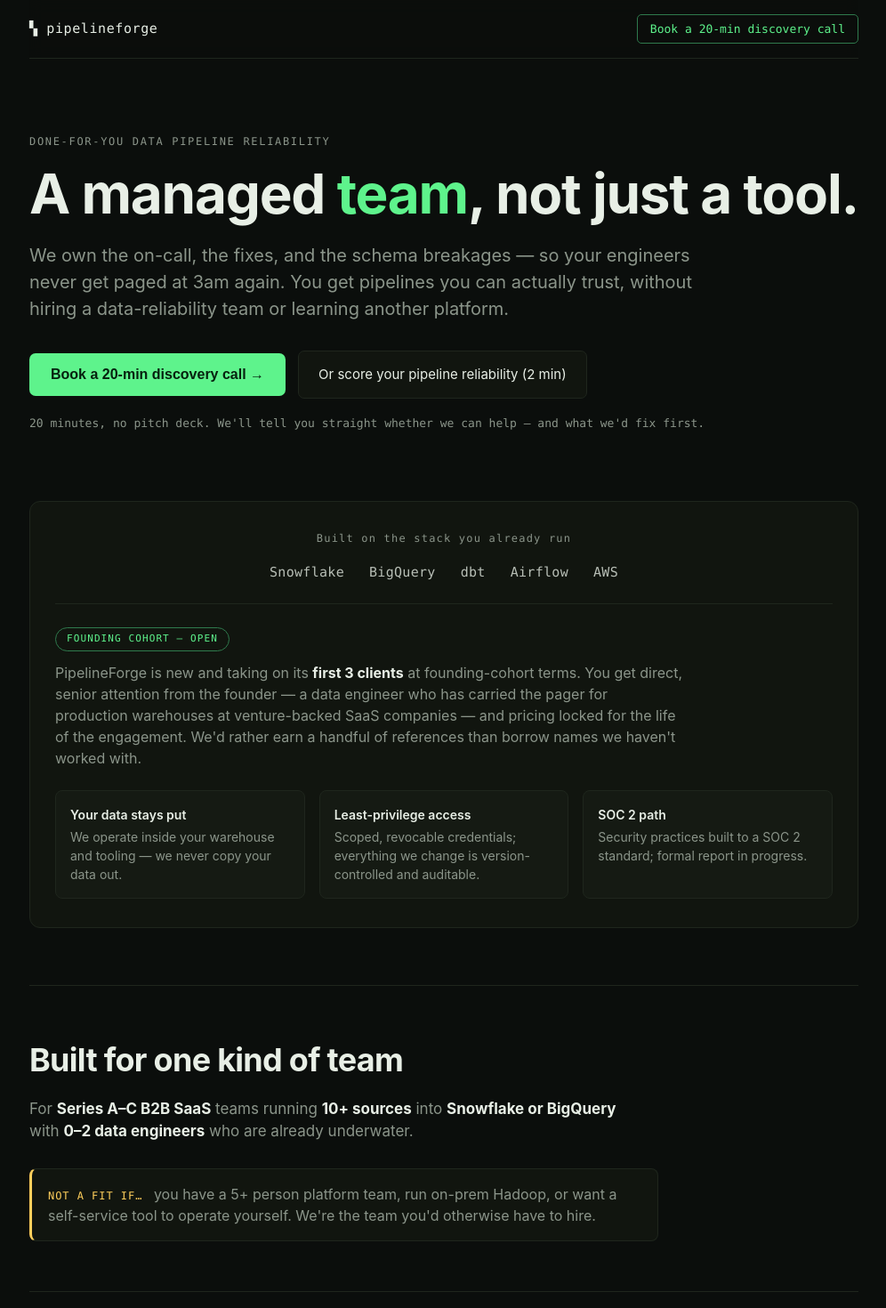
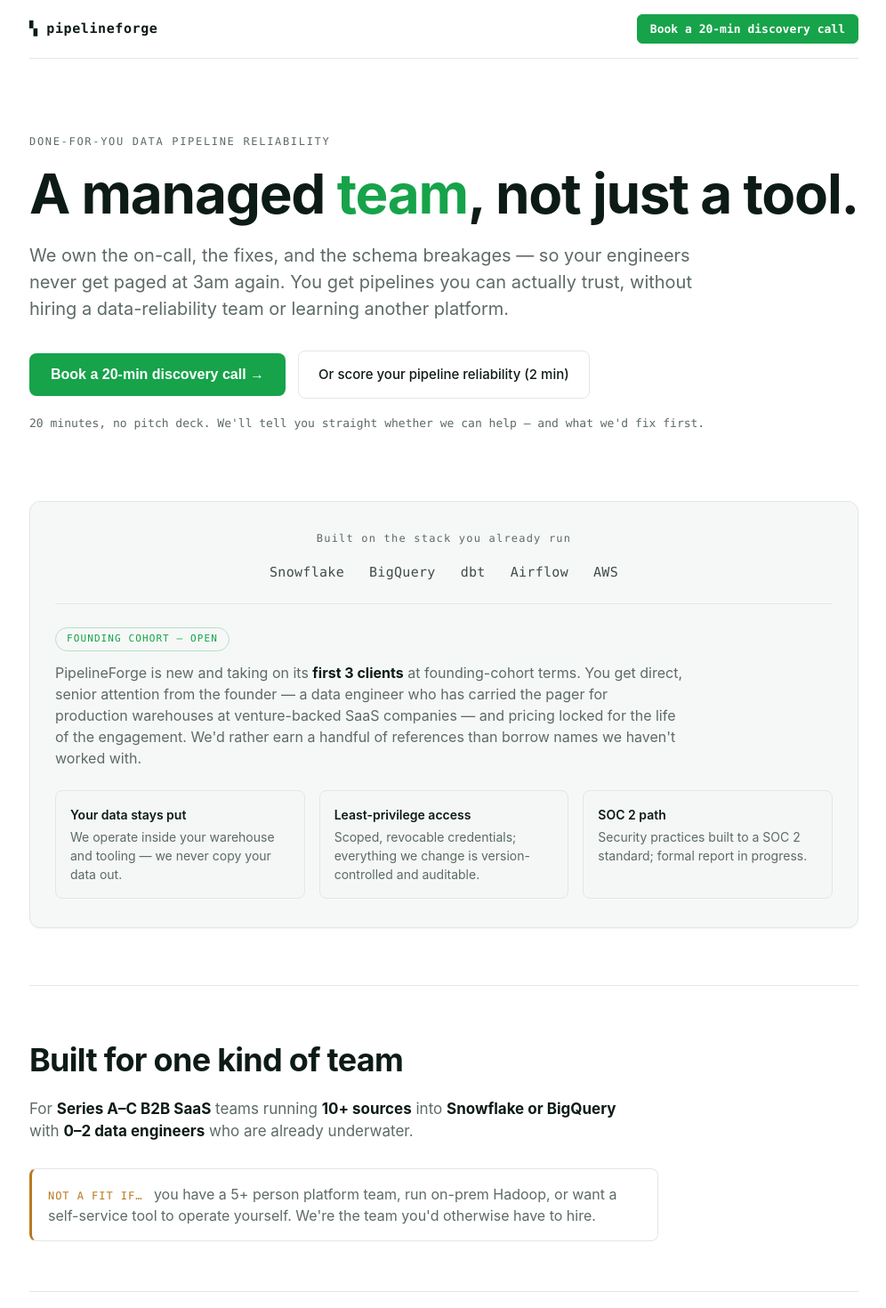
Before and after one commit to Tovasol/agent-forge, a React (Vite) app in the folder site/scaffold/: page / in a window 1280 px wide. Shown: the top 1470 px of the page at 89% size, without its empty margins (141-1137 px from the left). Built offline with nearby package versions, Linux system fonts and the light colour scheme.

Commit message:
forge: build complete — 2026-06-19T18:48:18.424Z

```diff
--- a/site/scaffold/index.html
+++ b/site/scaffold/index.html
@@ -3,7 +3,7 @@
   <head>
     <meta charset="UTF-8" />
     <meta name="viewport" content="width=device-width, initial-scale=1.0" />
-    <meta name="theme-color" content="#0b0e0c" />
+    <meta name="theme-color" content="#ffffff" />
 
     <title>PipelineForge — A managed team for your data pipelines, not just a tool</title>
     <meta
--- a/site/scaffold/src/BookingEmbed.tsx
+++ b/site/scaffold/src/BookingEmbed.tsx
@@ -38,9 +38,9 @@
         const cal = await getCalApi();
         if (cancelled) return;
         cal("ui", {
-          theme: "dark",
+          theme: "light",
           cssVarsPerTheme: {
-            light: { "cal-brand": "#2f7a4d" },
+            light: { "cal-brand": "#16a34a" },
             dark: { "cal-brand": "#5ef38c" },
           },
           hideEventTypeDetails: false,
--- a/site/scaffold/src/styles.css
+++ b/site/scaffold/src/styles.css
@@ -1,23 +1,33 @@
 /* PipelineForge styles.
    Direction: technical precision for a serious data-infrastructure buyer.
-   Near-black ground, a single signal-green accent (the color of a passing
-   check), monospace for system/credibility cues, a clean grotesk for reading.
-   Restraint is the brand — clear, fast, credible, not a generic template. */
+   A light, trust-forward ground (the proven pattern for the mixed exec+
+   technical buying committee these competitors — Fivetran, STX Next, Addepto,
+   Intellias, Pythian — all use), a deep-ink foundation for credibility, and a
+   single signal-green accent (the color of a passing check) reserved for CTAs,
+   checks, and "solid" states. Monospace for system/credibility cues, a clean
+   grotesk for reading. Restraint is the brand — clear, fast, credible, and
+   read as a managed *service*, not a self-serve developer tool. */
 
 :root {
-  --bg: #0b0e0c;
-  --panel: #11150f;
-  --panel-2: #151a13;
-  --ink: #e8efe6;
-  --muted: #8b958a;
-  --line: #1f261d;
-  --signal: #5ef38c; /* passing-check green */
-  --signal-dim: #2f7a4d;
-  --warn: #ffcf5c;
-  --err: #ff7a7a;
+  --bg: #ffffff;
+  --bg-tint: #f6f8f7;       /* faint cool wash for alternating bands */
+  --panel: #ffffff;          /* cards on light ground */
+  --panel-2: #f4f7f5;        /* inset / option surfaces */
+  --ink: #0d1b16;            /* deep evergreen-ink: primary text + trust */
+  --ink-soft: #1f2d27;
+  --muted: #5d6b64;          /* readable secondary text on white */
+  --line: #e2e8e4;           /* hairline borders */
+  --signal: #16a34a;         /* passing-check green — accessible on white */
+  --signal-deep: #0f7a37;    /* hover / darker green */
+  --signal-dim: #b7e0c4;     /* tints, soft borders */
+  --signal-wash: #eaf7ee;    /* selected/feature backgrounds */
+  --warn: #b7791f;           /* amber, legible on white */
+  --err: #c0362c;            /* red, legible on white */
   --mono: ui-monospace, "SF Mono", "JetBrains Mono", Menlo, monospace;
   --sans: "Inter", system-ui, -apple-system, sans-serif;
   --maxw: 980px;
+  --shadow-sm: 0 1px 2px rgba(13, 27, 22, 0.05);
+  --shadow-md: 0 6px 24px rgba(13, 27, 22, 0.07);
 }
 
 * { box-sizing: border-box; }
@@ -48,31 +58,32 @@
   position: sticky; top: 0; z-index: 50;
   display: flex; align-items: center; justify-content: space-between;
   padding: 16px 0; border-bottom: 1px solid var(--line);
-  background: rgba(11, 14, 12, 0.82); backdrop-filter: blur(8px);
+  background: rgba(255, 255, 255, 0.85); backdrop-filter: blur(8px);
 }
-.mark { font-family: var(--mono); letter-spacing: 0.04em; color: var(--ink); font-size: 15px; }
+.mark { font-family: var(--mono); letter-spacing: 0.04em; color: var(--ink); font-size: 15px; font-weight: 600; }
 .topbar-cta {
-  font-family: var(--mono); font-size: 13px; color: var(--signal);
-  background: transparent; cursor: pointer;
-  border: 1px solid var(--signal-dim); padding: 8px 14px; border-radius: 5px;
+  font-family: var(--mono); font-size: 13px; color: #fff; font-weight: 600;
+  background: var(--signal); cursor: pointer;
+  border: 1px solid var(--signal); padding: 8px 14px; border-radius: 6px;
 }
-.topbar-cta:hover { background: rgba(94, 243, 140, 0.08); }
+.topbar-cta:hover { background: var(--signal-deep); border-color: var(--signal-deep); }
 
 /* ── Shared buttons ─────────────────────────────────────────────────────── */
 .btn-primary {
-  display: inline-block; background: var(--signal); color: #06210f;
-  border: 0; padding: 15px 24px; border-radius: 7px;
+  display: inline-block; background: var(--signal); color: #fff;
+  border: 0; padding: 15px 24px; border-radius: 8px;
   font-weight: 650; font-size: 16px; cursor: pointer; text-decoration: none;
-  transition: filter 0.15s ease, transform 0.05s ease;
+  box-shadow: var(--shadow-sm);
+  transition: background 0.15s ease, transform 0.05s ease, box-shadow 0.15s ease;
 }
-.btn-primary:hover { filter: brightness(1.07); }
+.btn-primary:hover { background: var(--signal-deep); box-shadow: var(--shadow-md); }
 .btn-primary:active { transform: translateY(1px); }
 .btn-ghost {
   display: inline-block; color: var(--ink); text-decoration: none;
-  border: 1px solid var(--line); padding: 15px 22px; border-radius: 7px;
-  font-size: 15px; background: var(--panel);
+  border: 1px solid var(--line); padding: 15px 22px; border-radius: 8px;
+  font-size: 15px; background: var(--panel); font-weight: 500;
 }
-.btn-ghost:hover { border-color: var(--signal-dim); }
+.btn-ghost:hover { border-color: var(--signal); color: var(--signal-deep); }
 
 /* ── Hero ───────────────────────────────────────────────────────────────── */
 .hero { padding: 84px 0 56px; }
@@ -88,8 +99,8 @@
 
 /* ── Trust / proof band ─────────────────────────────────────────────────── */
 .proof-band {
-  border: 1px solid var(--line); border-radius: 12px; background: var(--panel);
-  padding: 32px 28px; margin: 8px 0 64px;
+  border: 1px solid var(--line); border-radius: 12px; background: var(--bg-tint);
+  padding: 32px 28px; margin: 8px 0 64px; box-shadow: var(--shadow-sm);
 }
 .proof-eyebrow {
   font-family: var(--mono); font-size: 12px; letter-spacing: 0.1em;
@@ -142,19 +153,20 @@
 .problem-grid { display: grid; grid-template-columns: repeat(3, 1fr); gap: 16px; }
 .problem-item {
   background: var(--panel); border: 1px solid var(--line); border-radius: 10px; padding: 22px;
+  box-shadow: var(--shadow-sm);
 }
-.problem-item h3 { margin: 0 0 10px; font-size: 17px; color: var(--signal); }
+.problem-item h3 { margin: 0 0 10px; font-size: 17px; color: var(--ink); }
 .problem-item p { margin: 0; color: var(--muted); font-size: 15px; }
 
 /* ── How it works steps ─────────────────────────────────────────────────── */
 .steps { list-style: none; padding: 0; margin: 0; display: grid; gap: 16px; }
 .step {
   position: relative; background: var(--panel); border: 1px solid var(--line);
-  border-radius: 10px; padding: 24px 24px 22px;
+  border-radius: 10px; padding: 24px 24px 22px; box-shadow: var(--shadow-sm);
 }
 .step-n {
-  font-family: var(--mono); font-size: 13px; color: var(--signal-dim);
-  display: block; margin-bottom: 8px;
+  font-family: var(--mono); font-size: 13px; color: var(--signal);
+  display: block; margin-bottom: 8px; font-weight: 600;
 }
 .step h3 { margin: 0 0 8px; font-size: 19px; }
 .step p { margin: 0 0 14px; color: var(--muted); }
@@ -168,6 +180,7 @@
 .outcome-list li {
   background: var(--panel); border: 1px solid var(--line); border-radius: 10px;
   padding: 18px 20px; color: var(--muted); position: relative; padding-left: 44px;
+  box-shadow: var(--shadow-sm);
 }
 .outcome-list li::before {
   content: "✓"; position: absolute; left: 18px; top: 18px;
@@ -181,10 +194,14 @@
   position: relative; background: var(--panel); border: 1px solid var(--line);
   border-radius: 12px; padding: 26px 22px;
 }
-.price-card.featured { border-color: var(--signal-dim); box-shadow: 0 0 0 1px var(--signal-dim) inset; }
+.price-card { box-shadow: var(--shadow-sm); }
+.price-card.featured {
+  border-color: var(--signal); background: var(--signal-wash);
+  box-shadow: 0 0 0 1px var(--signal) inset, var(--shadow-md);
+}
 .price-tag {
   position: absolute; top: -11px; left: 22px; font-family: var(--mono); font-size: 11px;
-  letter-spacing: 0.08em; text-transform: uppercase; background: var(--signal); color: #06210f;
+  letter-spacing: 0.08em; text-transform: uppercase; background: var(--signal); color: #fff;
   padding: 3px 10px; border-radius: 999px;
 }
 .price-card h3 { margin: 0 0 10px; font-size: 18px; }
@@ -196,7 +213,7 @@
 /* ── Scorecard (card + phases) ──────────────────────────────────────────── */
 .card {
   background: var(--panel); border: 1px solid var(--line); border-radius: 12px;
-  padding: 28px; max-width: 720px;
+  padding: 28px; max-width: 720px; box-shadow: var(--shadow-md);
 }
 .scorecard .sc-step { font-family: var(--mono); font-size: 12px; color: var(--muted); margin: 14px 0 6px; }
 .sc-prompt { font-size: 20px; margin: 4px 0 18px; }
@@ -209,7 +226,7 @@
   font-size: 15px; transition: border-color 0.12s ease, background 0.12s ease;
 }
 .sc-option:hover { border-color: var(--signal-dim); }
-.sc-option.selected { border-color: var(--signal); background: rgba(94, 243, 140, 0.08); }
+.sc-option.selected { border-color: var(--signal); background: var(--signal-wash); }
 .sc-nav { display: flex; justify-content: space-between; margin-top: 18px; }
 .sc-back, .sc-next {
   background: transparent; border: 1px solid var(--line); color: var(--muted);
@@ -307,14 +324,14 @@
 .founder-card.compact { padding: 8px 12px; gap: 10px; }
 .founder-photo {
   flex: 0 0 auto; width: 52px; height: 52px; border-radius: 50%;
-  overflow: hidden; background: var(--signal-dim);
+  overflow: hidden; background: var(--signal);
   display: flex; align-items: center; justify-content: center;
   border: 1px solid var(--line);
 }
 .founder-photo img { width: 100%; height: 100%; object-fit: cover; display: block; }
-.founder-initial { font-family: var(--mono); font-size: 22px; color: #06120a; font-weight: 700; }
+.founder-initial { font-family: var(--mono); font-size: 22px; color: #fff; font-weight: 700; }
 .founder-copy { margin: 0; font-size: 14px; color: var(--muted); line-height: 1.45; }
-.founder-copy strong { color: var(--ink, #e8efe6); }
+.founder-copy strong { color: var(--ink, #0d1b16); }
 
 /* ── Footer ─────────────────────────────────────────────────────────────── */
 .foot {
```
Also changed, not shown: site/scaffold/public/og.svg.
